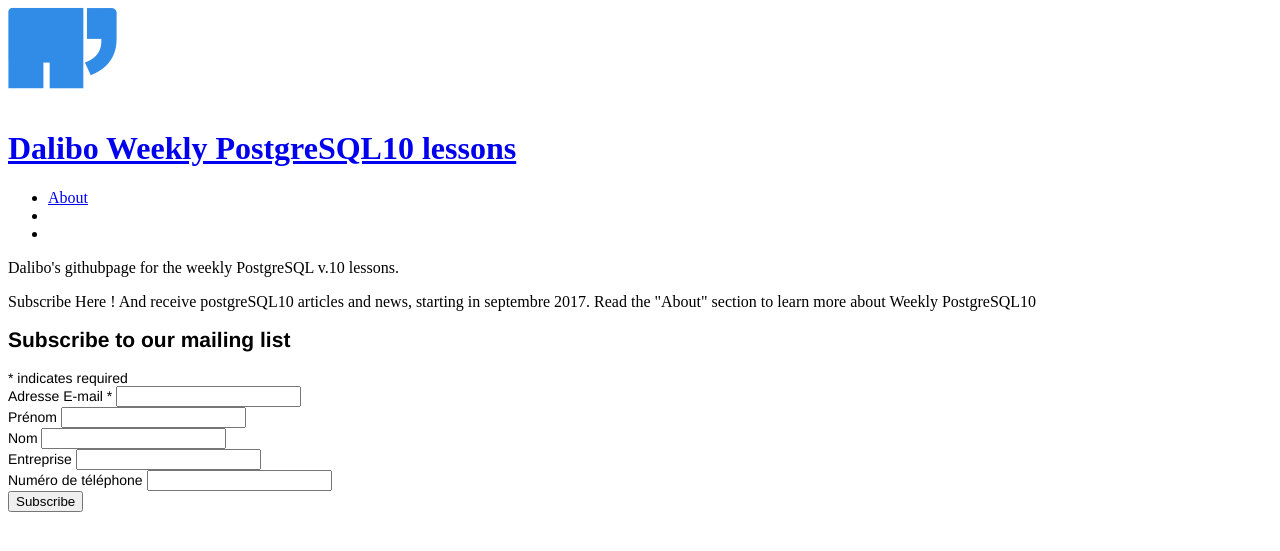
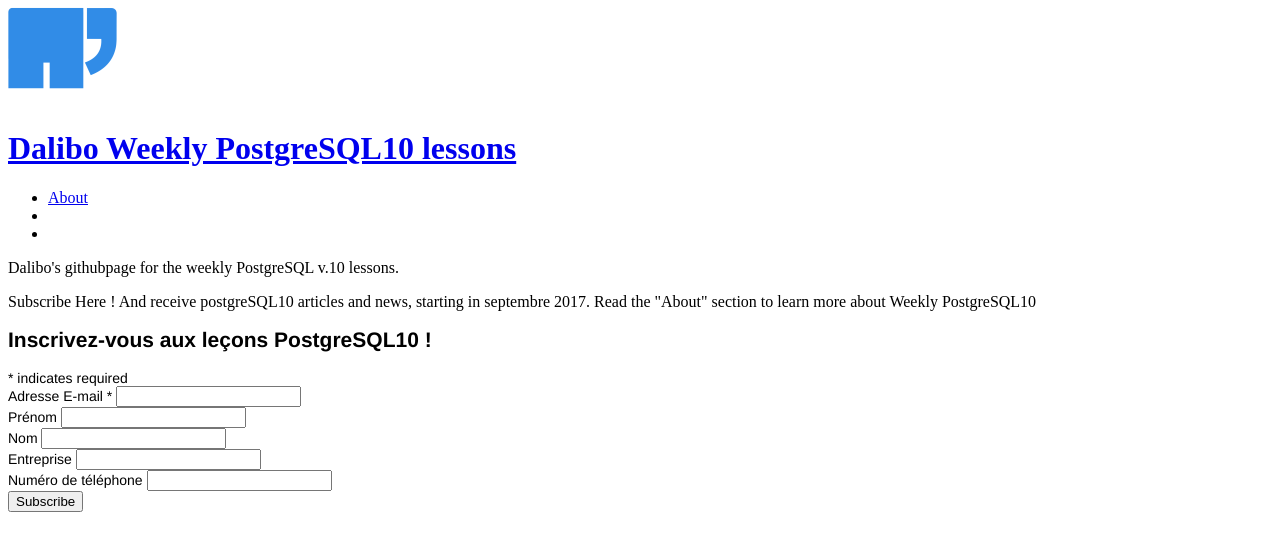
Before and after one commit to leorenc/Newsletter-PostgreSQL10, a Jekyll site: the page built from index.html, in a window 1280 px wide, cut to the strip 112-663 px from the top of the page. Built offline with Jekyll 4.4.1, drawn with Linux system fonts in a browser that asks for light colours; the list of posts is cut into pages by our own code; comment, search, counter and statistics services are not loaded.

Commit message:
Update index.html

```diff
--- a/index.html
+++ b/index.html
@@ -32,7 +32,7 @@
     </div>
     {% endfor %}
 
-	  <!-- Begin MailChimp Signup Form -->
+<!-- Begin MailChimp Signup Form -->
 <link href="//cdn-images.mailchimp.com/embedcode/classic-10_7.css" rel="stylesheet" type="text/css">
 <style type="text/css">
 	#mc_embed_signup{background:#fff; clear:left; font:14px Helvetica,Arial,sans-serif; }
@@ -42,7 +42,7 @@
 <div id="mc_embed_signup">
 <form action="//dalibo.us6.list-manage.com/subscribe/post?u=1c10ff1ff8&amp;id=9929e51d62" method="post" id="mc-embedded-subscribe-form" name="mc-embedded-subscribe-form" class="validate" target="_blank" novalidate>
     <div id="mc_embed_signup_scroll">
-	<h2>Subscribe to our mailing list</h2>
+	<h2>Inscrivez-vous aux leçons PostgreSQL10 !</h2>
 <div class="indicates-required"><span class="asterisk">*</span> indicates required</div>
 <div class="mc-field-group">
 	<label for="mce-EMAIL">Adresse E-mail  <span class="asterisk">*</span>
```
